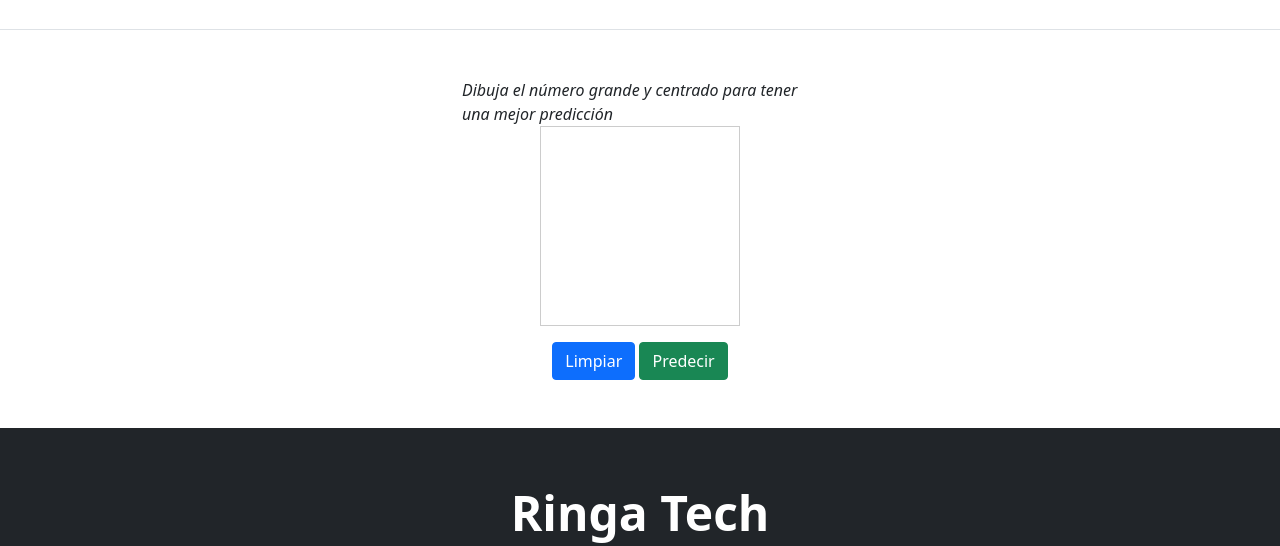
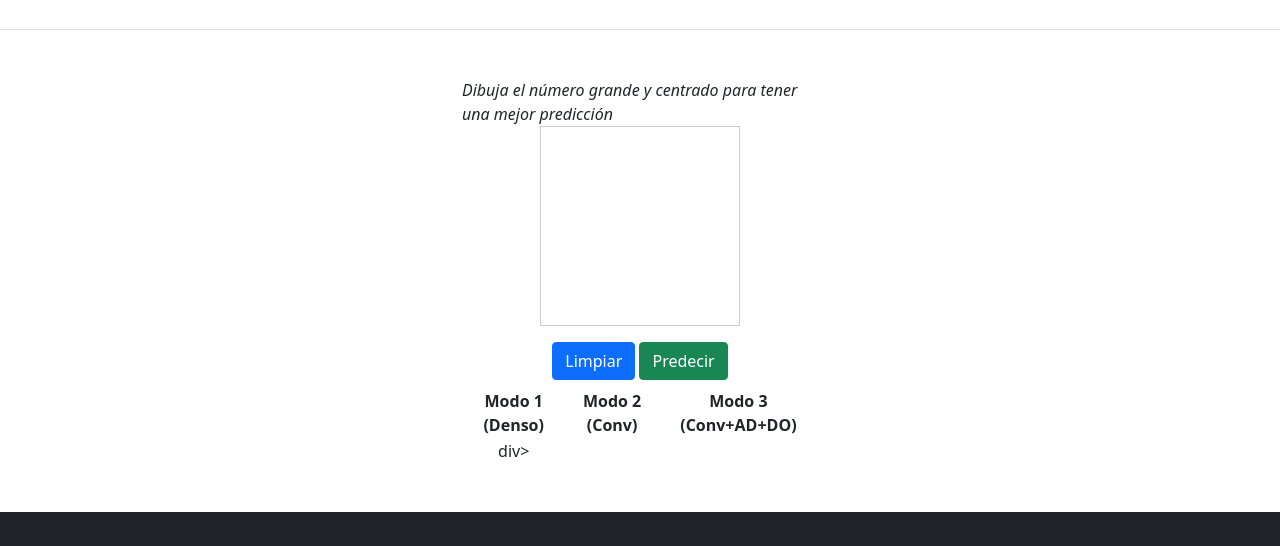
Before and after one commit to yadira877/Semestral-Clasificador-de-numeros, a plain HTML site: page index.html in a window 1280 px wide. Shown: the part 233-779 px from the top of the page. Drawn offline with nearby package versions, Linux system fonts and the light colour scheme; a script that the page names is missing.

Commit message:
Update index.html

```diff
--- a/index.html
+++ b/index.html
@@ -46,20 +46,36 @@
             <div class="text-center mt-3">
               <button class="btn btn-primary" id="limpiar" onclick="limpiar()">Limpiar</button>
               <button class="btn btn-success" id="predecir" onclick="predecir()">Predecir</button>
-              <div id="resultado"></div>
+              <div class="mt-2 text-center">
+                <table>
+                  <thead>
+                    <th>Modo 1 (Denso)</th>
+                    <th>Modo 2 (Conv)</th>
+                    <th>Modo 3 (Conv+AD+DO)</th>
+                  </thead>
+                  <tbody>
+                    <tr>
+                      <td><div id="resultado3" class="resultado"></div>div></td>
+                      <td><div id="resultado2" class="resultado"></div></td>
+                      <td><div id="resultado" class="resultado"></div></td>
+                    </tr>
+                  </tbody>
+                </table>
+
             </div>
 
           </div>
         </div>
       </div>
-
+</div>
       <div class="b-example-divider"></div>
 
       <div class="bg-dark text-secondary mt-5 px-4 py-2 text-center">
         <div class="py-5">
-          <h1 class="display-5 fw-bold text-white">Ringa Tech</h1>
+          <h1 class="display-5 fw-bold text-white">Semestral</h1>
           <div class="col-lg-6 mx-auto">
-            <p class="fs-5 mb-4">Revisa <a href="https://youtube.com/RingaTech">mi canal</a> para videos de inteligencia artificial, programaci&oacute;n, etc.</p>
+
+            <p class="fs-5 mb-4">Revisa <a href="https://youtube.com/RingaTech">este canal</a> para videos de inteligencia artificial, programaci&oacute;n, etc.</p>
           </div>
         </div>
       </div>
```
